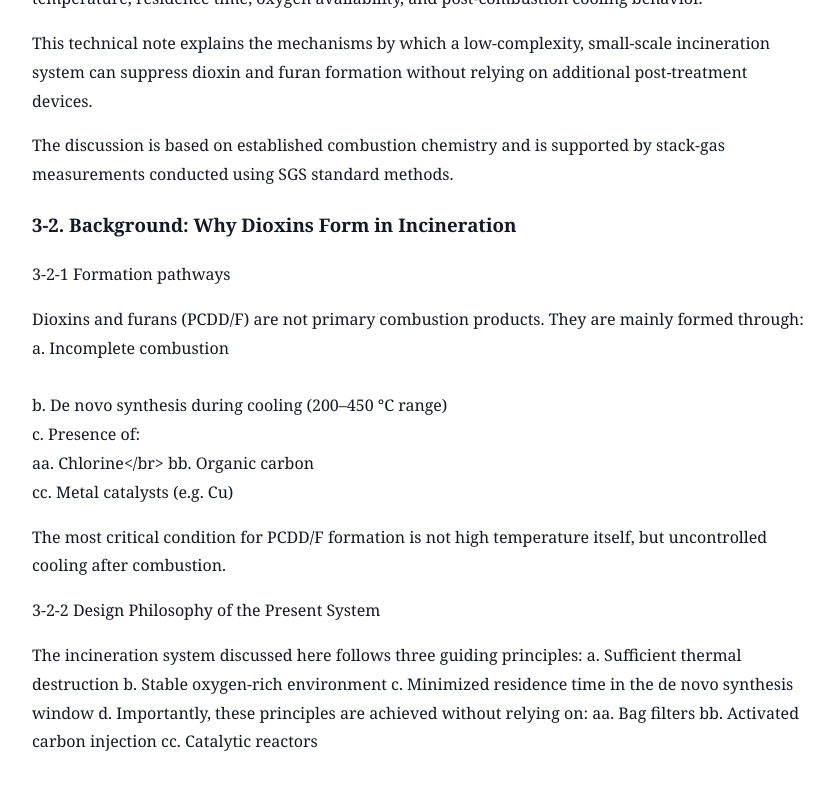
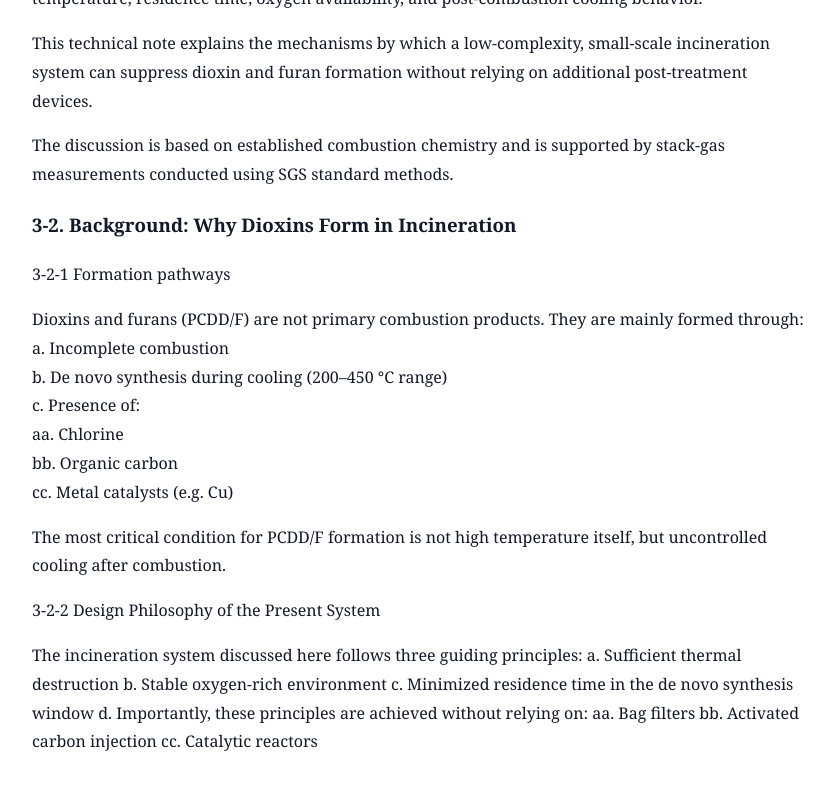
Before and after one commit to ssimsangmin49-creator/ecofriendly-polymer-compounds-incineration, a Jekyll site: the page built from _posts/2026-01-21-estimated-dioxin-teq.md, in a window 1280 px wide and 900 px high, scrolled down 1664 px. Shown: the top 790 px of the window, without its empty margins (222-1056 px from the left). Built offline with Jekyll 4.4.1, drawn with Linux system fonts in a browser that asks for light colours.

```diff
--- a/_posts/2026-01-21-estimated-dioxin-teq.md
+++ b/_posts/2026-01-21-estimated-dioxin-teq.md
@@ -63,12 +63,12 @@ by stack-gas measurements conducted using SGS standard methods.
 3-2-1 Formation pathways
 
 Dioxins and furans (PCDD/F) are not primary combustion products.
-They are mainly formed through:<br>
-  a. Incomplete combustion<br><br>
-  b. De novo synthesis during cooling (200–450 °C range)<br>
-  c. Presence of:<br>
-     aa. Chlorine</br>
-     bb. Organic carbon<br>
+They are mainly formed through:
+  a. Incomplete combustion
+  b. De novo synthesis during cooling (200–450 °C range)
+  c. Presence of:
+     aa. Chlorine
+     bb. Organic carbon
      cc. Metal catalysts (e.g. Cu)
 
 The most critical condition for PCDD/F formation is not high temperature itself,
```
